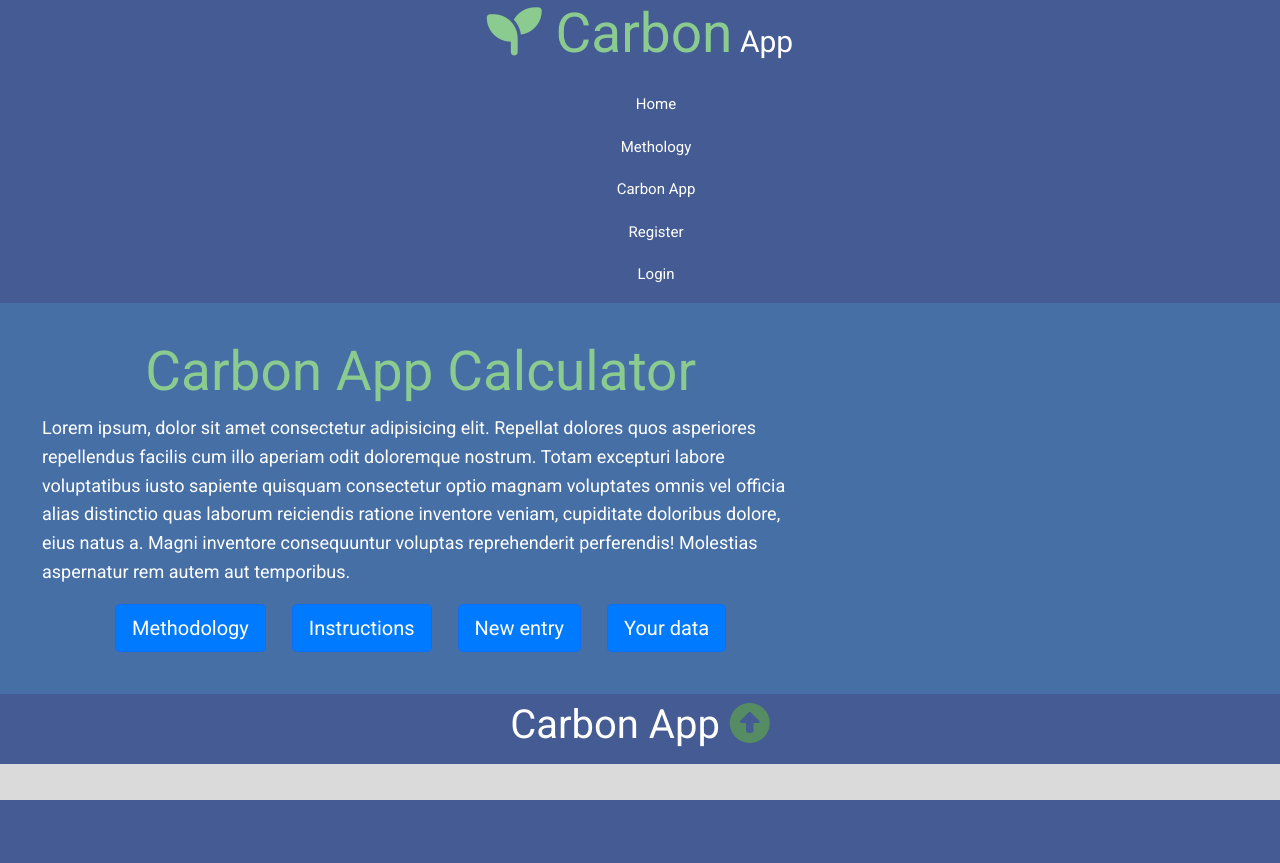
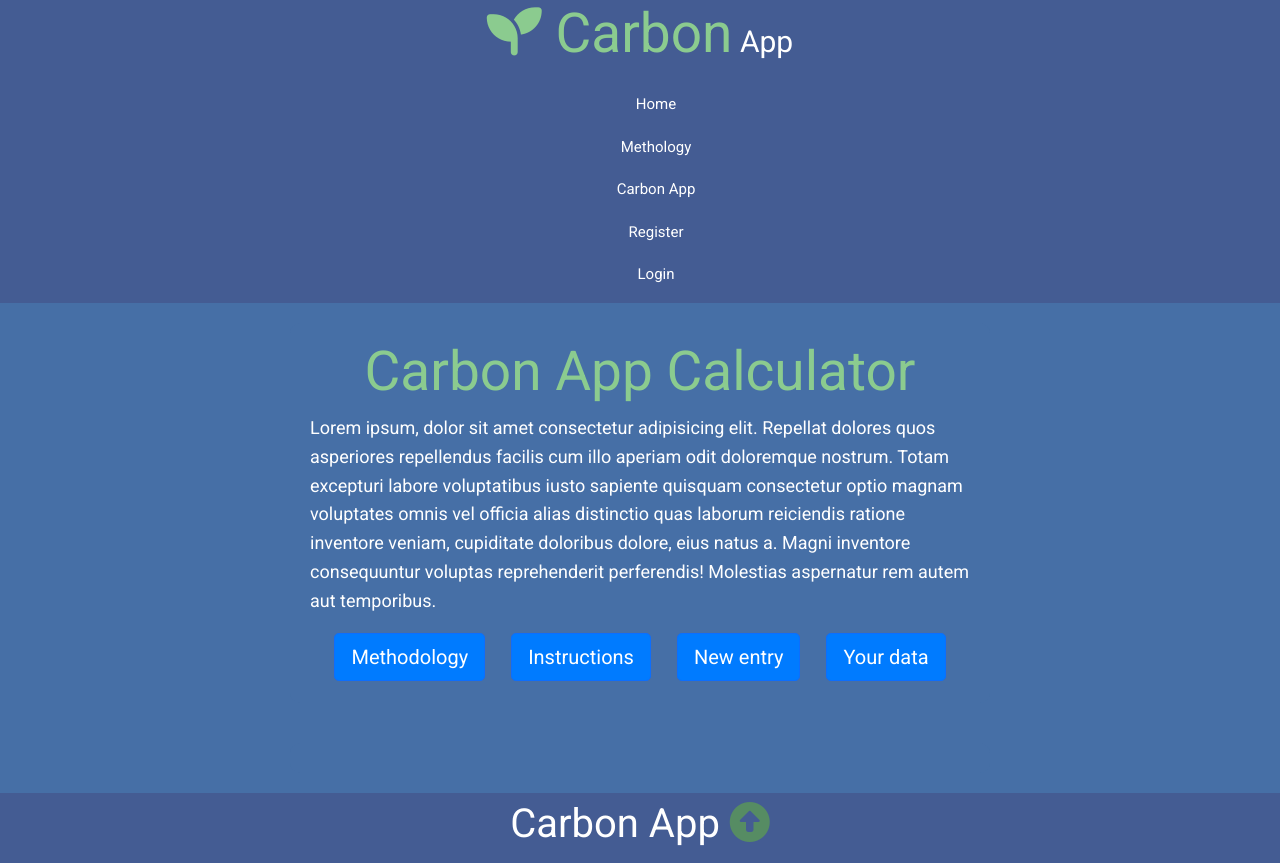
Before and after one commit to sandrathereseb/carbon_app_2023, a Flask app: page /carbon_app in a window 1280 px wide. Before the commit the page ends 800 px from the top, so only its background shows below. Run offline with Flask 2, Linux system fonts and the light colour scheme; some libraries are stand-ins or nearby versions.

Commit message:
Update carbon_app.css

```diff
--- a/capp/static/cssFiles/carbon_app.css
+++ b/capp/static/cssFiles/carbon_app.css
@@ -57,8 +57,12 @@ Carbon App, section 2 (header, boxes): #8badd9
   align-items: center;
 }
 
-@media (max-width:768px) {
+@media (max-width:1288px) {
   .header_carbon_app {
     flex-direction: column;
+    text-align: center;
+    align-items: center;
+    justify-content: center;
   }
+
 }
```
